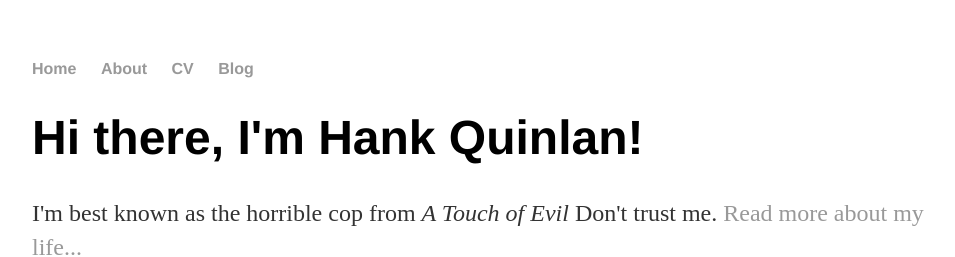
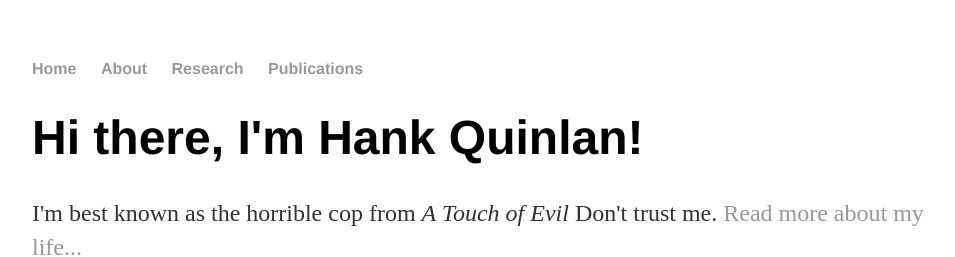
Before and after one commit to paulsouthard1/paulsouthard1.github.io, a Jekyll site: the page built from index.html, in a window 1280 px wide. Shown: the top 257 px of the page, without its empty margins (160-1115 px from the left). Built offline with Jekyll 4.4.1, drawn with Linux system fonts in a browser that asks for light colours.

Commit message:
Update default.html

```diff
--- a/_layouts/default.html
+++ b/_layouts/default.html
@@ -10,8 +10,8 @@
 	    		<ul>
 	        		<li><a href="/">Home</a></li>
 		        	<li><a href="/about">About</a></li>
-	        		<li><a href="/cv">CV</a></li>
-	        		<li><a href="/blog">Blog</a></li>
+	        		<li><a href="/cv">Research</a></li>
+	        		<li><a href="/blog">Publications</a></li>
 	    		</ul>
 			</nav>
 			<div class="container">
```
